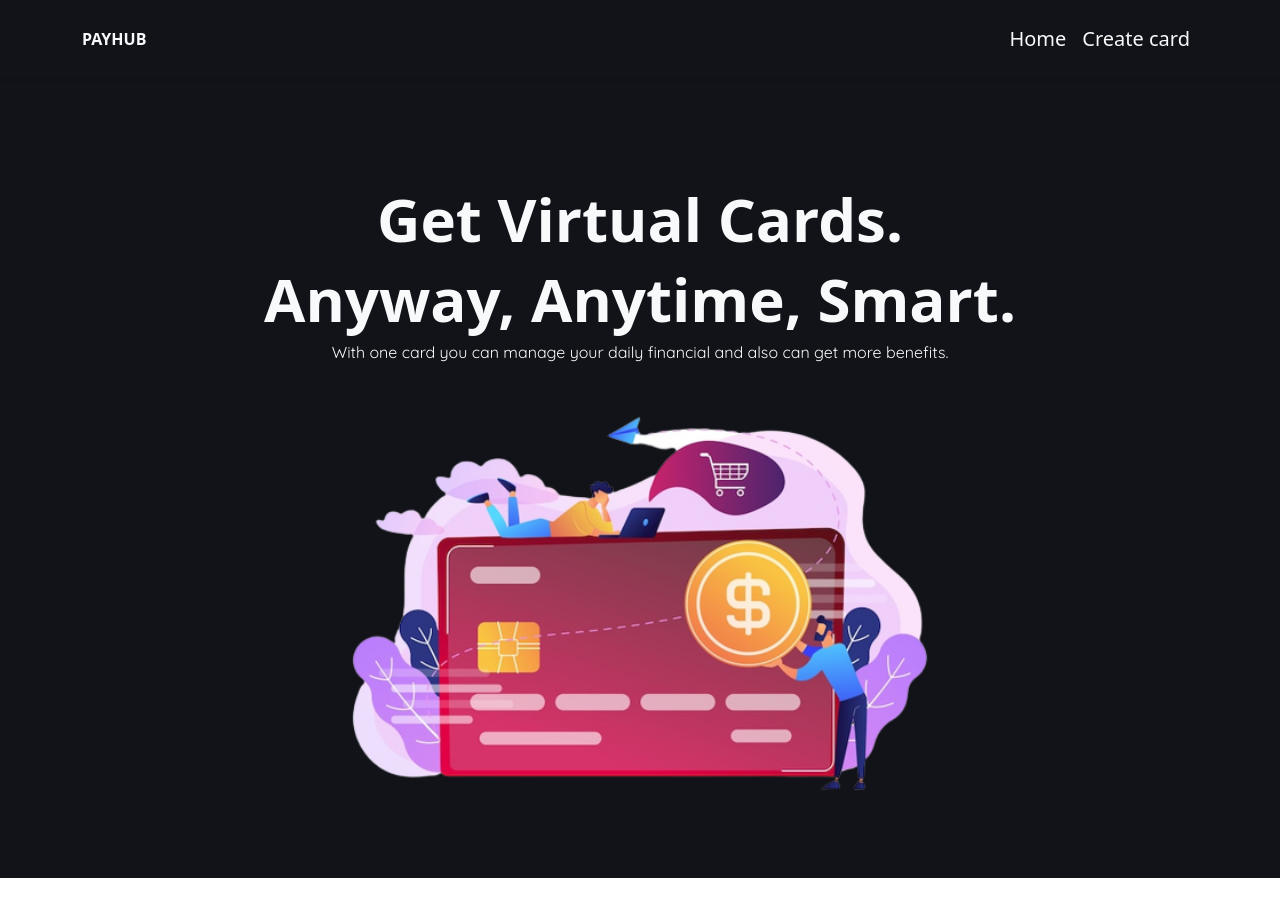
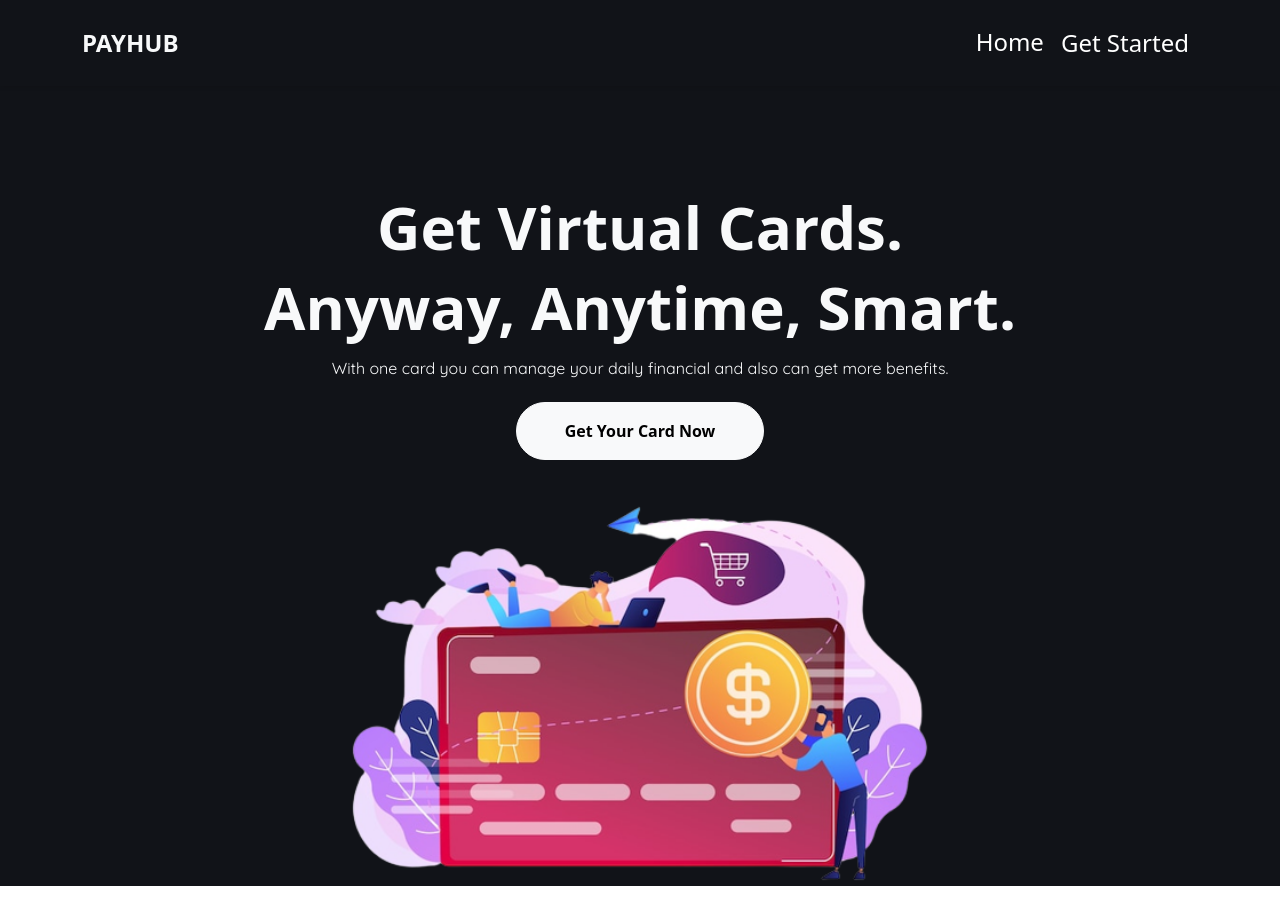
Before and after one commit to arthurchris111/payHub, an Angular app: page /home in a window 1280 px wide. Shown: the top 924 px of the page. Before the commit the page ends 878 px from the top, so only its background shows below. Built offline with nearby package versions, Linux system fonts and the light colour scheme.

Commit message:
nav items

```diff
--- a/src/app/layout/header/header.component.html
+++ b/src/app/layout/header/header.component.html
@@ -1,6 +1,6 @@
 <div class="navbar navbar-expand-lg navbar-dark bg sticky-top py-3 shadow-sm" aria-label="Eighth navbar example">
   <div class="container d-flex justify-content-between">
-    <a class="navbar-brand fs-6 fw-bolder text-light" [routerLink]="['/']" routerLinkActive="active">PAYHUB</a>
+    <a class="navbar-brand fs-4 fw-bolder text-light" [routerLink]="['/']" routerLinkActive="active">PAYHUB</a>
     <button class="navbar-toggler collapsed border-0 " type="button" data-bs-toggle="collapse"
       data-bs-target="#navbarSupportedContent" aria-controls="navbarSupportedContent" aria-expanded="false"
       aria-label="Toggle navigation">
@@ -8,11 +8,13 @@
     <div class="navbar-collapse collapse scale-in-ver-top" id="navbarSupportedContent">
       <ul class="navbar-nav ms-auto mb-2 mb-lg-0">
         <li class="nav-item">
-          <a class="nav-link text-light fs-5" aria-current="page" [routerLink]="['/']"
+          <a class="nav-link text-light fs-4" aria-current="page" [routerLink]="['/']"
             routerLinkActive="active">Home</a>
         </li>
         <li class="nav-item">
-          <a class="nav-link text-light fs-5" [routerLink]="['/auth/login']" routerLinkActive="active">Create card</a>
+          <!-- <button type="button" class="btn btn-secondary">Get Started</button> -->
+          <a class="nav-link text-light fs-4 btn" [routerLink]=" ['/auth/login']" routerLinkActive="active">Get
+            Started</a>
         </li>
       </ul>
     </div>
--- a/src/app/layout/header/header.component.scss
+++ b/src/app/layout/header/header.component.scss
@@ -1,3 +1,11 @@
 .bg {
   background-color: #111318 !important;
 }
+
+.nav-link{
+  color: rgb(255, 255, 255)!important;
+}
+
+.nav-link:hover{
+  color: rgb(163, 161, 161)!important;
+}
--- a/src/app/pages/home/home.component.html
+++ b/src/app/pages/home/home.component.html
@@ -5,12 +5,13 @@
         <div class="text-center text-light mt-5 ">
           <h1 class="fs-30 fw-bold">Get Virtual Cards.</h1>
           <h1 class="fs-30 fw-bold">Anyway, Anytime, Smart.</h1>
-          <div class="">
+          <div class="mt-3">
             <h6 class="text-focus-in fs-6 text-light">With one card you can manage your daily financial and
               also
               can get more benefits.
             </h6>
           </div>
+          <button type="button" class="btn btn-light fw-bold px-5 py-3 mt-3 rounded-pill">Get Your Card Now</button>
         </div>
       </div>
       <!--image, -->
```
